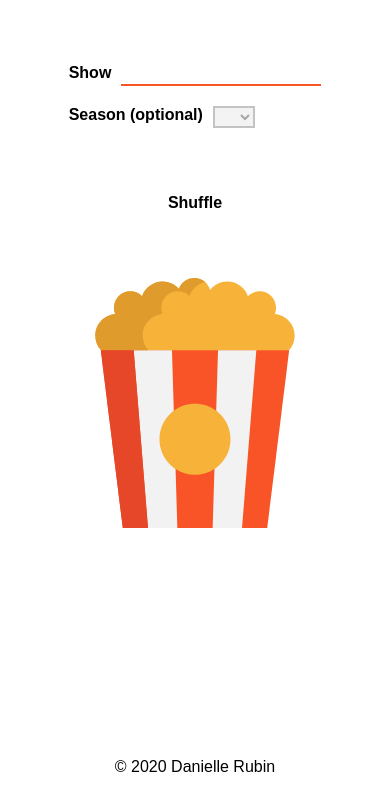
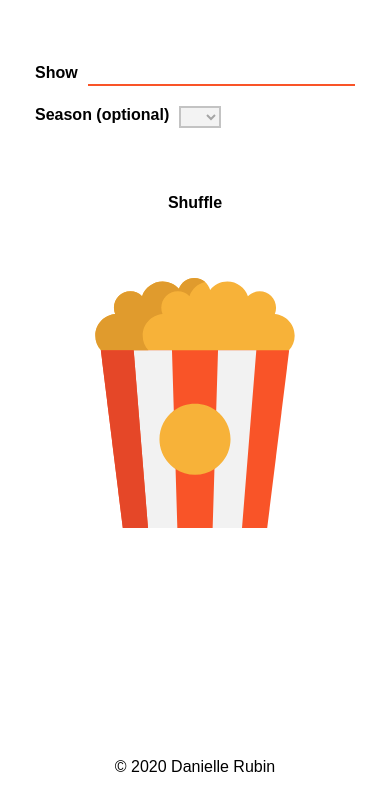
Before and after one commit to dlhrubin/tv-shuffle, a Gatsby site: page / in a window 390 px wide. Shown: the part 58-844 px from the top of the page. Built offline with nearby package versions, Linux system fonts and the light colour scheme; Gatsby itself is replaced by a stand-in of ours; some icons are missing.

Commit message:
Fix search bar width on mobile

```diff
--- a/src/css/base/_global.scss
+++ b/src/css/base/_global.scss
@@ -24,7 +24,7 @@ body {
   left: 0;
   right: 0;
   max-width: 700px;
-  padding: 10px 25px;
+  padding: 10px 35px;
   display: flex;
   box-sizing: border-box;
   flex-direction: column;
--- a/src/css/randomGenerator/_search.scss
+++ b/src/css/randomGenerator/_search.scss
@@ -2,6 +2,7 @@
   display: flex;
   flex-direction: column;
   justify-content: center;
+  width: 100%;
 
   form {
     display: flex;
@@ -10,8 +11,7 @@
     margin: 3px 0;
   }
 
-  form > div,
-  input {
+  form > div {
     width: 100%;
   }
 
@@ -33,9 +33,9 @@
     -webkit-appearance: none;
     border: none;
     border-bottom: 2px solid $highlight;
-    width: 200px;
     font-family: inherit;
     padding-right: 25px;
+    width: 100%;
   }
 
   input,
```
